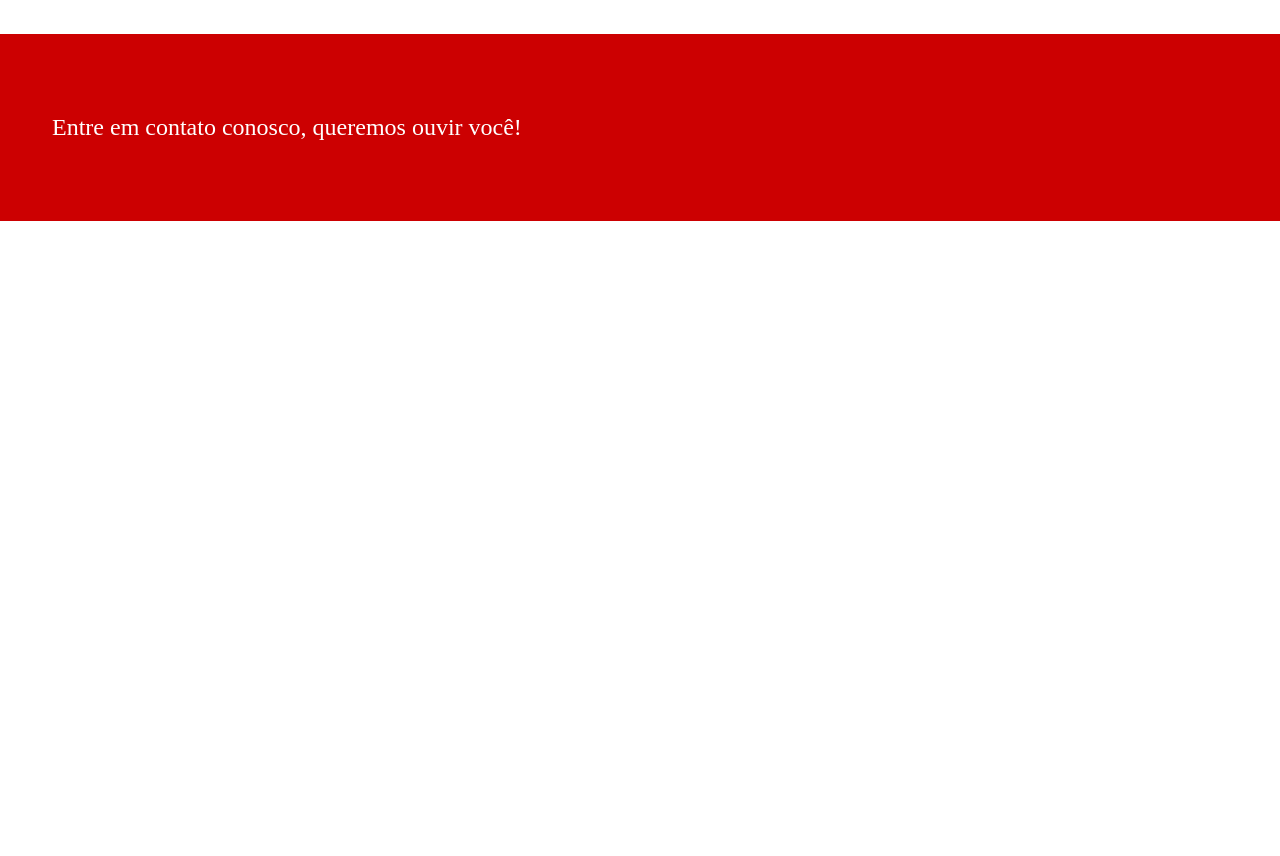
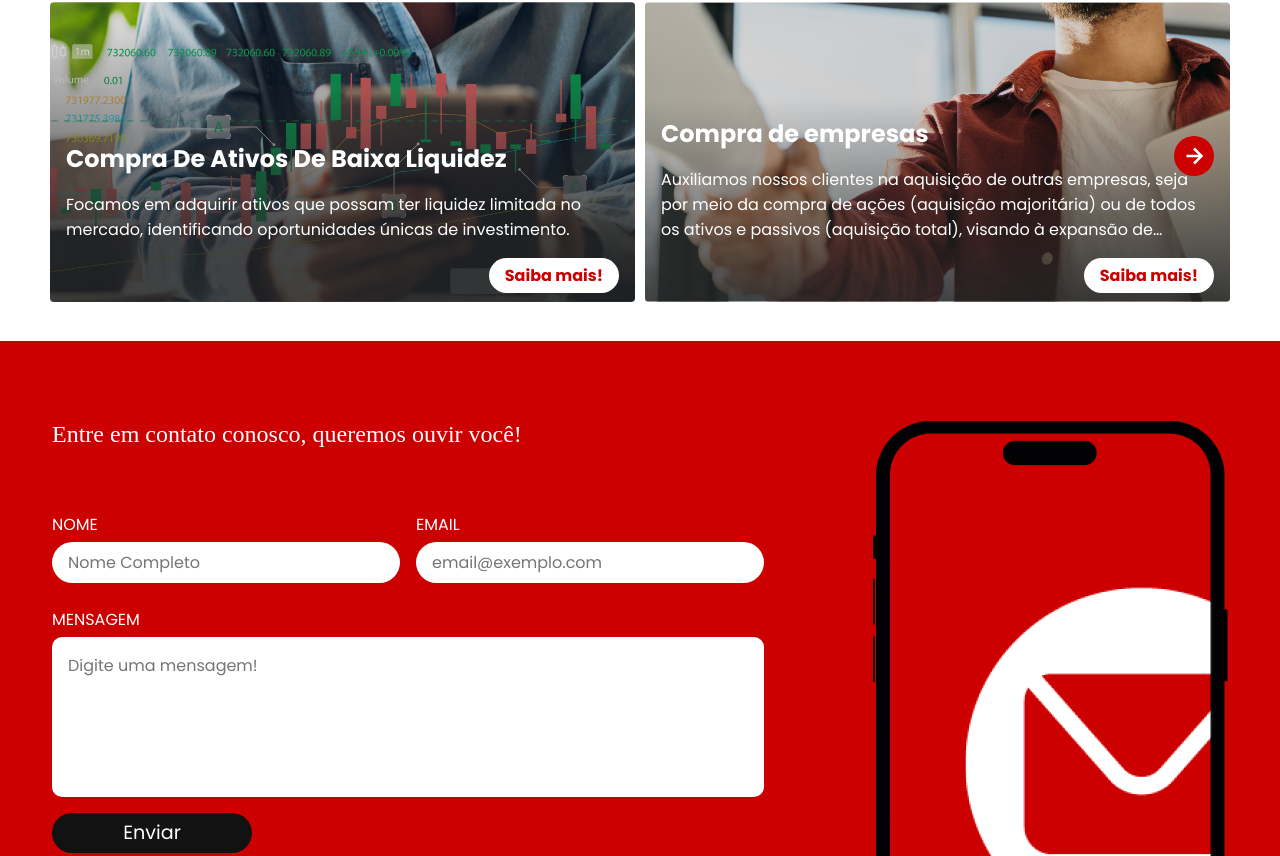
Before and after one commit to dev-ribeirojr/abelk_group_react, a React (Vite) app: page / in a window 1280 px wide. Shown: the part 664-1520 px from the top of the page. Before the commit the page ends 885 px from the top, so only its background shows below. Built offline with nearby package versions, Linux system fonts and the light colour scheme; a web font is replaced by a local one.

Commit message:
:feat: Carousel services, e enviando  formulario

```diff
--- a/src/pages/home/index.tsx
+++ b/src/pages/home/index.tsx
@@ -3,13 +3,12 @@ import "swiper/css/effect-fade";
 import "swiper/css/navigation";
 import "swiper/css/pagination";
 
-// import { Carousel } from "./modules/carousel";
-// import { CarouselServices } from "./modules/carouselServices";
-// import { FormSendEmail } from "./modules/form";
 import styles from "./page.module.css";
 
-// import Mobile from "@/../public/mobile.png";
-import { Carousel } from "./modules";
+import Mobile from "../../assets/mobile.png";
+import { Carousel } from "./modules/carousel";
+import { CarouselServices } from "./modules/carouselServices";
+import { FormSendEmail } from "./modules/form";
 
 export default function Home() {
   return (
@@ -19,7 +18,7 @@ export default function Home() {
         <h2>
           <span>NOSSOS SERVIÇOS</span> PARA SEU DIA A DIA
         </h2>
-        {/* <CarouselServices /> */}
+        <CarouselServices />
       </section>
       <section
         style={{
@@ -29,10 +28,10 @@ export default function Home() {
         <section className={styles.areaForm}>
           <section className={styles.form}>
             <h2>Entre em contato conosco, queremos ouvir você!</h2>
-            {/* <FormSendEmail /> */}
+            <FormSendEmail />
           </section>
           <section className={styles.areaImg}>
-            {/* <img src={Mobile.src} alt="imagem mobíle" /> */}
+            <img src={Mobile} alt="imagem mobíle" />
           </section>
         </section>
       </section>
--- /dev/null
+++ b/src/pages/home/modules/carousel/index.tsx
@@ -0,0 +1,58 @@
+"use client";
+import { Swiper, SwiperSlide } from "swiper/react";
+import styles from "./carousel.module.css";
+
+import { Autoplay, EffectFade, Pagination } from "swiper/modules";
+
+import { BiRightArrowAlt } from "react-icons/bi";
+import { useRef } from "react";
+import { dataCarousel } from "../../../../config/carousel";
+import { whats } from "../../../../config/links";
+
+export function Carousel() {
+  const swiperRef = useRef<any>();
+
+  function next() {
+    swiperRef.current.slideNext();
+  }
+
+  return (
+    <>
+      <Swiper
+        onSwiper={(swiper) => {
+          swiperRef.current = swiper;
+        }}
+        autoplay={{
+          delay: 4000,
+          disableOnInteraction: false,
+        }}
+        effect={"fade"}
+        loop={true}
+        modules={[Autoplay, EffectFade, Pagination]}
+        className={styles.carousel}
+      >
+        {dataCarousel.map((slide: any) => (
+          <SwiperSlide key={slide.id} className={styles.card}>
+            <img
+              src={slide.img}
+              alt={`Imagem ${slide.title}`}
+              className={styles.img}
+            />
+            <div className={styles.info}>
+              <h1>{slide.title}</h1>
+              <p>{slide.text}</p>
+              <a href={whats} target="_blank" rel="external">
+                Saiba mais!
+              </a>
+            </div>
+          </SwiperSlide>
+        ))}
+        <section className={styles.nextSlide}>
+          <button onClick={next}>
+            <BiRightArrowAlt />
+          </button>
+        </section>
+      </Swiper>
+    </>
+  );
+}
--- /dev/null
+++ b/src/pages/home/modules/carouselServices/carouselServices.module.css
@@ -0,0 +1,73 @@
+.carousel {
+  border-radius: 4px;
+}
+.card img {
+  width: 100%;
+  height: 300px;
+
+  object-fit: cover;
+  border-radius: 4px;
+}
+.card div {
+  position: absolute;
+  top: 0;
+  left: 0;
+  right: 0;
+  bottom: 0;
+  color: var(--white-normal);
+  padding: 1rem;
+
+  display: flex;
+  flex-direction: column;
+  justify-content: end;
+}
+
+.card div h1 {
+  margin-bottom: 1rem;
+  -webkit-line-clamp: 1;
+}
+.card div p {
+  -webkit-line-clamp: 3;
+}
+.card div h1,
+.card div p {
+  overflow: hidden;
+  display: -webkit-box;
+  -webkit-box-orient: vertical;
+}
+.card div a {
+  color: var(--red-normal);
+  background-color: var(--white-normal);
+  font-weight: bold;
+  padding: 0.3rem 1rem;
+  border-radius: 200px;
+  margin-top: 1rem;
+  align-items: flex-end;
+  align-self: flex-end;
+}
+.card div a:hover {
+  color: var(--white-normal);
+  background-color: var(--red-normal);
+}
+.nextSlide {
+  height: 40px;
+  width: 40px;
+  background: var(--red-normal);
+  color: var(--white-normal);
+
+  display: flex;
+  align-items: center;
+  justify-content: center;
+
+  border-radius: 200px;
+  font-size: 30px;
+  position: absolute;
+  top: 50%;
+  right: 1rem;
+  transform: translateY(-50%);
+  z-index: 99;
+}
+.nextSlide:hover {
+  background: var(--white-normal);
+  color: var(--red-normal);
+}
--- a/src/pages/home/modules/index.tsx
+++ b/src/pages/home/modules/carouselServices/index.tsx
@@ -1,15 +1,13 @@
-"use client";
 import { Swiper, SwiperSlide } from "swiper/react";
-import styles from "./carousel.module.css";
+import styles from "./carouselServices.module.css";
 
-import { Autoplay, EffectFade, Pagination } from "swiper/modules";
+import { Autoplay } from "swiper/modules";
+import { dataCarousel } from "../../../../config/carousel";
+import { whats } from "../../../../config/links";
 
 import { BiRightArrowAlt } from "react-icons/bi";
 import { useRef } from "react";
-import { dataCarousel } from "../../../config/carousel";
-import { whats } from "../../../config/links";
-
-export function Carousel() {
+export function CarouselServices() {
   const swiperRef = useRef<any>();
 
   function next() {
@@ -22,23 +20,20 @@ export function Carousel() {
         onSwiper={(swiper) => {
           swiperRef.current = swiper;
         }}
+        slidesPerView={2}
+        spaceBetween={10}
         autoplay={{
           delay: 4000,
           disableOnInteraction: false,
         }}
-        effect={"fade"}
         loop={true}
-        modules={[Autoplay, EffectFade, Pagination]}
+        modules={[Autoplay]}
         className={styles.carousel}
       >
-        {dataCarousel.map((slide: any) => (
+        {dataCarousel.map((slide) => (
           <SwiperSlide key={slide.id} className={styles.card}>
-            <img
-              src={slide.img}
-              alt={`Imagem ${slide.title}`}
-              className={styles.img}
-            />
-            <div className={styles.info}>
+            <img src={slide.img} alt={`Imagem ${slide.title}`} />
+            <div>
               <h1>{slide.title}</h1>
               <p>{slide.text}</p>
               <a href={whats} target="_blank" rel="external">
@@ -47,11 +42,12 @@ export function Carousel() {
             </div>
           </SwiperSlide>
         ))}
-        <section className={styles.nextSlide}>
-          <button onClick={next}>
-            <BiRightArrowAlt />
-          </button>
-        </section>
+        <button
+          onClick={next}
+          className={styles.nextSlide}
+        >
+          <BiRightArrowAlt />
+        </button>
       </Swiper>
     </>
   );
--- /dev/null
+++ b/src/pages/home/modules/form/form.module.css
@@ -0,0 +1,64 @@
+.form {
+  color: var(--white-normal);
+}
+
+.form div {
+  display: flex;
+  gap: 1rem;
+  margin-bottom: 1.5rem;
+}
+.form label {
+  width: 100%;
+  display: flex;
+  flex-direction: column;
+}
+.form label input,
+.form label textarea {
+  margin-top: 0.3rem;
+  border: none;
+  outline: none;
+  padding: 0.5rem 1rem;
+  font-size: 1rem;
+  background-color: var(--white-normal);
+  border-radius: 200px;
+}
+.form label textarea {
+  resize: none;
+  height: 160px;
+  border-radius: 10px;
+  padding: 1rem;
+}
+.form button {
+  margin-top: 1rem;
+  height: 40px;
+  width: 200px;
+  color: var(--white-normal);
+  background-color: var(--black-normal);
+  font-size: 1.2rem;
+  border-radius: 200px;
+}
+.form button:hover {
+  transform: scale(1.1);
+}
+
+.form .error {
+  font-size: 0.8rem;
+  text-align: center;
+}
+
+.statusMessage {
+  margin: 1rem;
+  display: flex;
+  align-items: center;
+  justify-content: center;
+  gap: 1rem;
+}
+
+@media screen and (max-width: 550px) {
+  .form div {
+    flex-direction: column;
+  }
+  .form button {
+    width: 100%;
+  }
+}
--- /dev/null
+++ b/src/pages/home/modules/form/index.tsx
@@ -0,0 +1,119 @@
+import styles from "./form.module.css";
+
+import z from "zod";
+import { useForm } from "react-hook-form";
+import { zodResolver } from "@hookform/resolvers/zod";
+import { useState } from "react";
+
+import emailjs from "@emailjs/browser";
+import { BiErrorCircle } from "react-icons/bi";
+import { AiFillCheckCircle } from "react-icons/ai";
+
+const schema = z.object({
+  name: z.string().min(3, "Digite seu nome!"),
+  email: z.string().email("Digite um email válido!"),
+  message: z
+    .string()
+    .min(15, "A mensagem precisa ter no mínimo 15 caracteres!"),
+});
+
+type SenEmail = {
+  name: string;
+  email: string;
+  message: string;
+};
+
+export function FormSendEmail() {
+  const {
+    handleSubmit,
+    reset,
+    register,
+    formState: { errors },
+  } = useForm<SenEmail>({
+    resolver: zodResolver(schema),
+  });
+
+  const [loading, setLoading] = useState<boolean>(false);
+  const [messageStatus, setMessageStatus] = useState<string>("");
+
+  async function handleSenEmail({ name, email, message }: SenEmail) {
+    setLoading(true);
+    const templateParams = {
+      from_name: name,
+      email: email,
+      message: message,
+    };
+
+    try {
+      await emailjs.send(
+        import.meta.env.VITE_SERVICE_ID,
+        import.meta.env.VITE_TEMPLATE_ID,
+        templateParams,
+        import.meta.env.VITE_PUBLIC_KEY
+      );
+      setMessageStatus("sucesso");
+      reset();
+    } catch (er) {
+      setMessageStatus("error");
+    } finally {
+      setLoading(false);
+
+      setTimeout(() => {
+        setMessageStatus("");
+      }, 3000);
+    }
+  }
+
+  return (
+    <form className={styles.form} onSubmit={handleSubmit(handleSenEmail)}>
+      <div>
+        <label>
+          NOME
+          <input
+            type="text"
+            placeholder="Nome Completo"
+            {...register("name")}
+          />
+          {errors.name && <p className={styles.error}>{errors.name.message}</p>}
+        </label>
+        <label>
+          EMAIL
+          <input
+            type="text"
+            placeholder="email@exemplo.com"
+            {...register("email")}
+          />
+          {errors.email && (
+            <p className={styles.error}>{errors.email.message}</p>
+          )}
+        </label>
+      </div>
+      <label>
+        MENSAGEM
+        <textarea placeholder="Digite uma mensagem!" {...register("message")} />
+        {errors.message && (
+          <p className={styles.error}>{errors.message.message}</p>
+        )}
+      </label>
+
+      <button disabled={loading} type="submit">
+        {loading ? "Enviando..." : "Enviar"}
+      </button>
+
+      {messageStatus === "sucesso" && (
+        <p className={styles.statusMessage}>
+          {" "}
+          <AiFillCheckCircle size={25} color="#14A961" />
+          <span>Mensagem enviada com sucesso!</span>
+        </p>
+      )}
+
+      {messageStatus === "error" && (
+        <div>
+          <BiErrorCircle size={25} color="#FFF" />
+          <p>Erro ao enviar mensagem!</p>
+        </div>
+      )}
+    </form>
+  );
+}
```
Also changed, not shown: package.json (+6 -1 lines), src/pages/home/modules/carousel/carousel.module.css (renamed from src/pages/home/modules/carousel.module.css), 1 other file (tests, documents, lock files or other folders).
